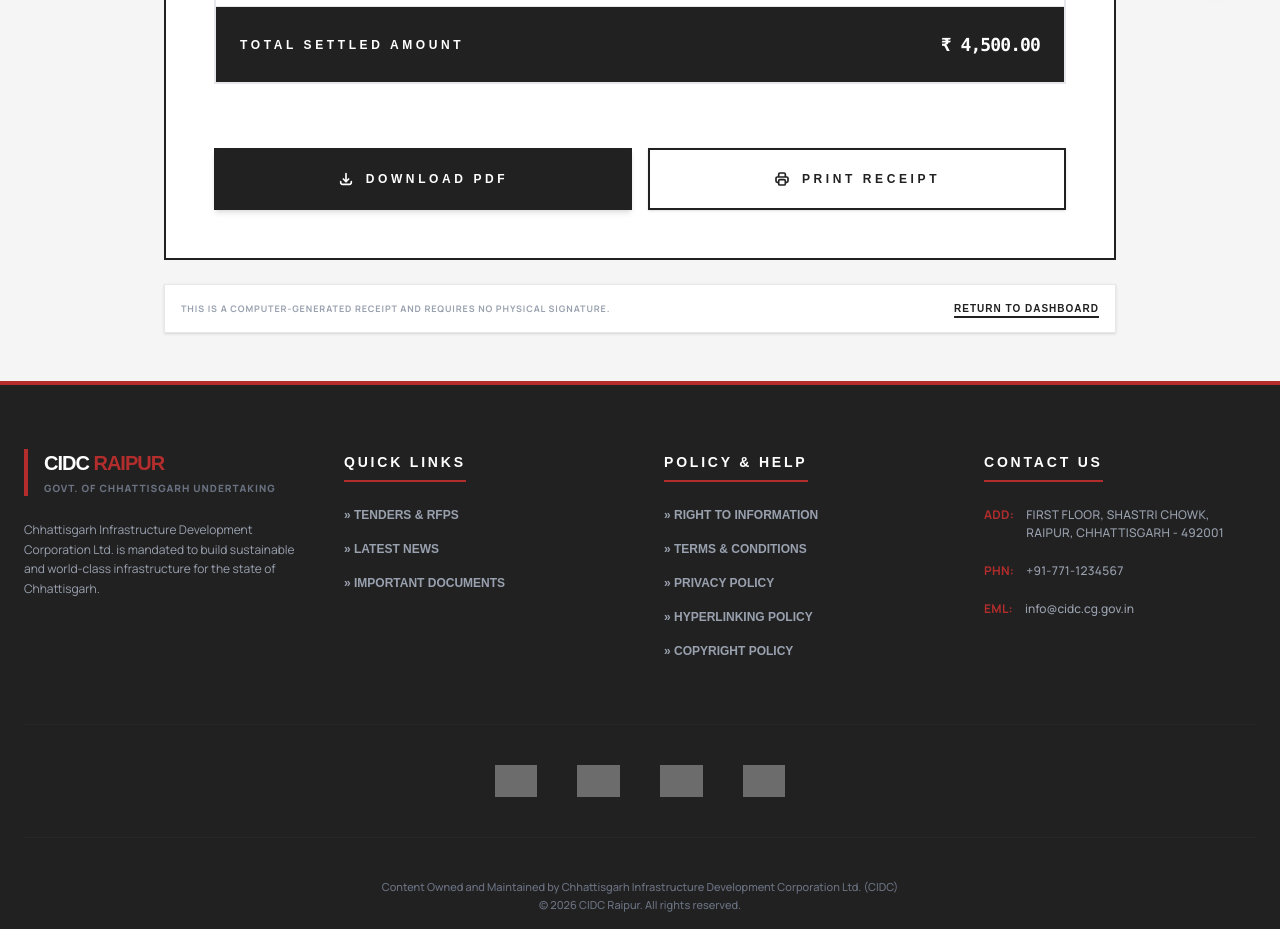
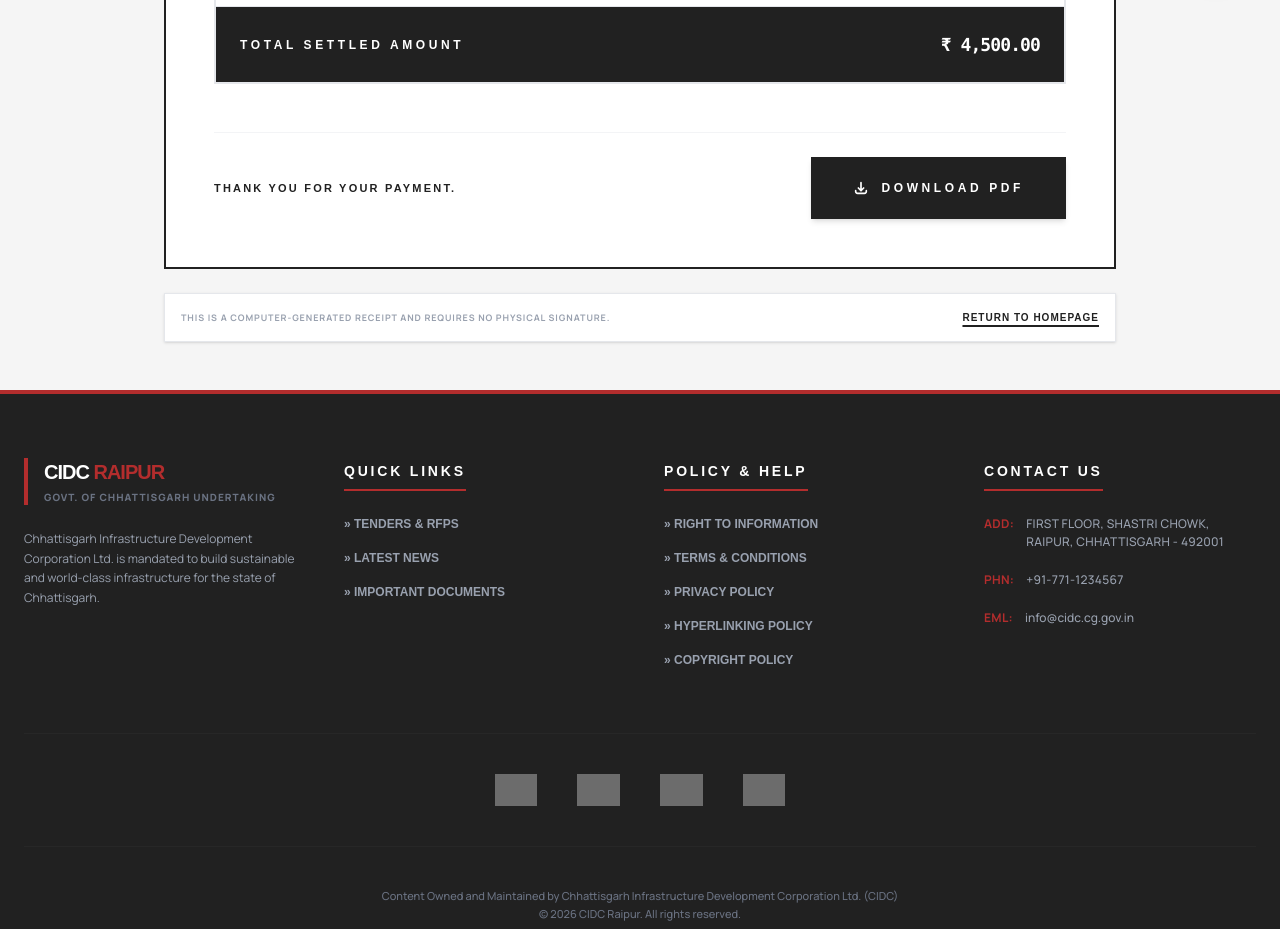
Before and after one commit to VIKAS8207/govweb, a React (Vite) app: page /shop-done in a window 1280 px wide. Shown: the part 800-1729 px from the top of the page. Built offline with nearby package versions, Linux system fonts and the light colour scheme; grey boxes are pictures that could not be loaded.

Commit message:
high value asset diplited

```diff
--- a/src/ShopeDone.jsx
+++ b/src/ShopeDone.jsx
@@ -109,18 +109,16 @@ export function ShopPaymentDone() {
           </div>
 
          {/* ACTION BUTTONS */}
-          <div className="flex flex-col sm:flex-row gap-4 pt-4">
-            <button className="w-full sm:w-1/2 bg-govBlack text-white py-5 font-heading font-black text-[12px] uppercase tracking-[0.3em] hover:bg-govRed transition-all shadow-md active:scale-95 flex items-center justify-center gap-3 border-2 border-govBlack hover:border-govRed">
+<div className="flex flex-col sm:flex-row items-center justify-between gap-6 pt-6 border-t border-gray-100">
+  <p className="text-[11px] font-heading font-black text-govBlack uppercase tracking-[0.2em]">
+    Thank you for your payment.
+  </p>
+
+  <button className="w-full sm:w-auto bg-govBlack text-white px-10 py-5 font-heading font-black text-[12px] uppercase tracking-[0.3em] hover:bg-govRed transition-all active:scale-95 shadow-md flex items-center justify-center gap-3 border-2 border-govBlack hover:border-govRed">
     <svg className="w-4 h-4" fill="none" stroke="currentColor" strokeWidth="2.5" viewBox="0 0 24 24">
       <path strokeLinecap="round" strokeLinejoin="round" d="M4 16v1a3 3 0 003 3h10a3 3 0 003-3v-1m-4-4l-4 4m0 0l-4-4m4 4V4" />
     </svg>
     Download PDF
-            </button>
-            <button className="w-full sm:w-1/2 bg-white text-govBlack py-5 font-heading font-black text-[12px] uppercase tracking-[0.3em] border-2 border-govBlack hover:bg-gray-50 transition-all shadow-sm active:scale-95 flex items-center justify-center gap-3">
-              <svg className="w-4 h-4" fill="none" stroke="currentColor" strokeWidth="2.5" viewBox="0 0 24 24">
-                <path strokeLinecap="round" strokeLinejoin="round" d="M17 17h2a2 2 0 002-2v-4a2 2 0 00-2-2H5a2 2 0 00-2 2v4a2 2 0 002 2h2m2 4h6a2 2 0 002-2v-4a2 2 0 00-2-2H9a2 2 0 00-2 2v4a2 2 0 002 2zm8-12V5a2 2 0 00-2-2H9a2 2 0 00-2 2v4h10z" />
-              </svg>
-              Print Receipt
   </button>
 </div>
 
@@ -132,7 +130,7 @@ export function ShopPaymentDone() {
              This is a computer-generated receipt and requires no physical signature.
            </p>
            <button className="text-[10px] font-heading font-black text-govBlack hover:text-govRed uppercase tracking-widest underline decoration-2 underline-offset-4 transition-colors">
-             Return to Dashboard
+             Return to Homepage
            </button>
         </div>
 
```
Lines whose indentation alone changed are shown as unchanged.
